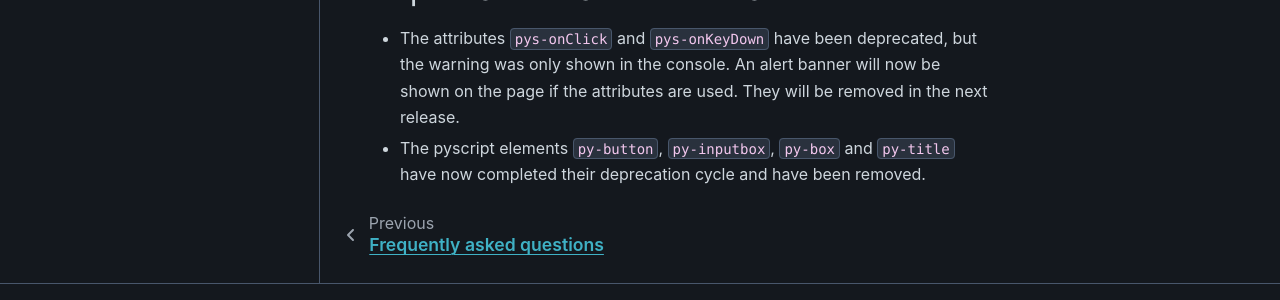
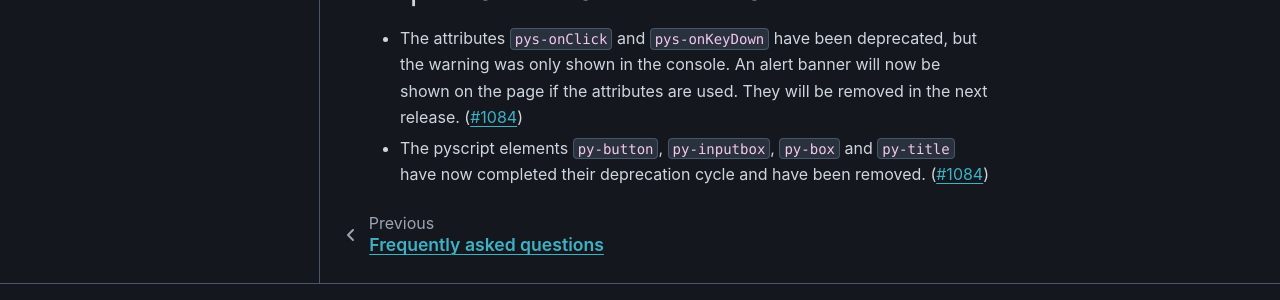
Before and after one commit to pyscript/pyscript, a Sphinx documentation site: the page built from docs/changelog.md, in a window 1280 px wide and 1093 px high. Shown: the part 716-1016 px from the top of the window. Built offline with Sphinx 7.4.7 and the PyData theme 0.15.4, drawn with Linux system fonts in a browser that asks for light colours.

Commit message:
Add PR link to changelog

```diff
--- a/docs/changelog.md
+++ b/docs/changelog.md
@@ -18,5 +18,5 @@
 Deprecations and Removals
 -------------------------
 
-- The attributes `pys-onClick` and `pys-onKeyDown` have been deprecated, but the warning was only shown in the console. An alert banner will now be shown on the page if the attributes are used. They will be removed in the next release.
-- The pyscript elements `py-button`, `py-inputbox`, `py-box` and `py-title` have now completed their deprecation cycle and have been removed.
+- The attributes `pys-onClick` and `pys-onKeyDown` have been deprecated, but the warning was only shown in the console. An alert banner will now be shown on the page if the attributes are used. They will be removed in the next release. ([#1084](https://github.com/pyscript/pyscript/pull/1084))
+- The pyscript elements `py-button`, `py-inputbox`, `py-box` and `py-title` have now completed their deprecation cycle and have been removed. ([#1084](https://github.com/pyscript/pyscript/pull/1084))
```
